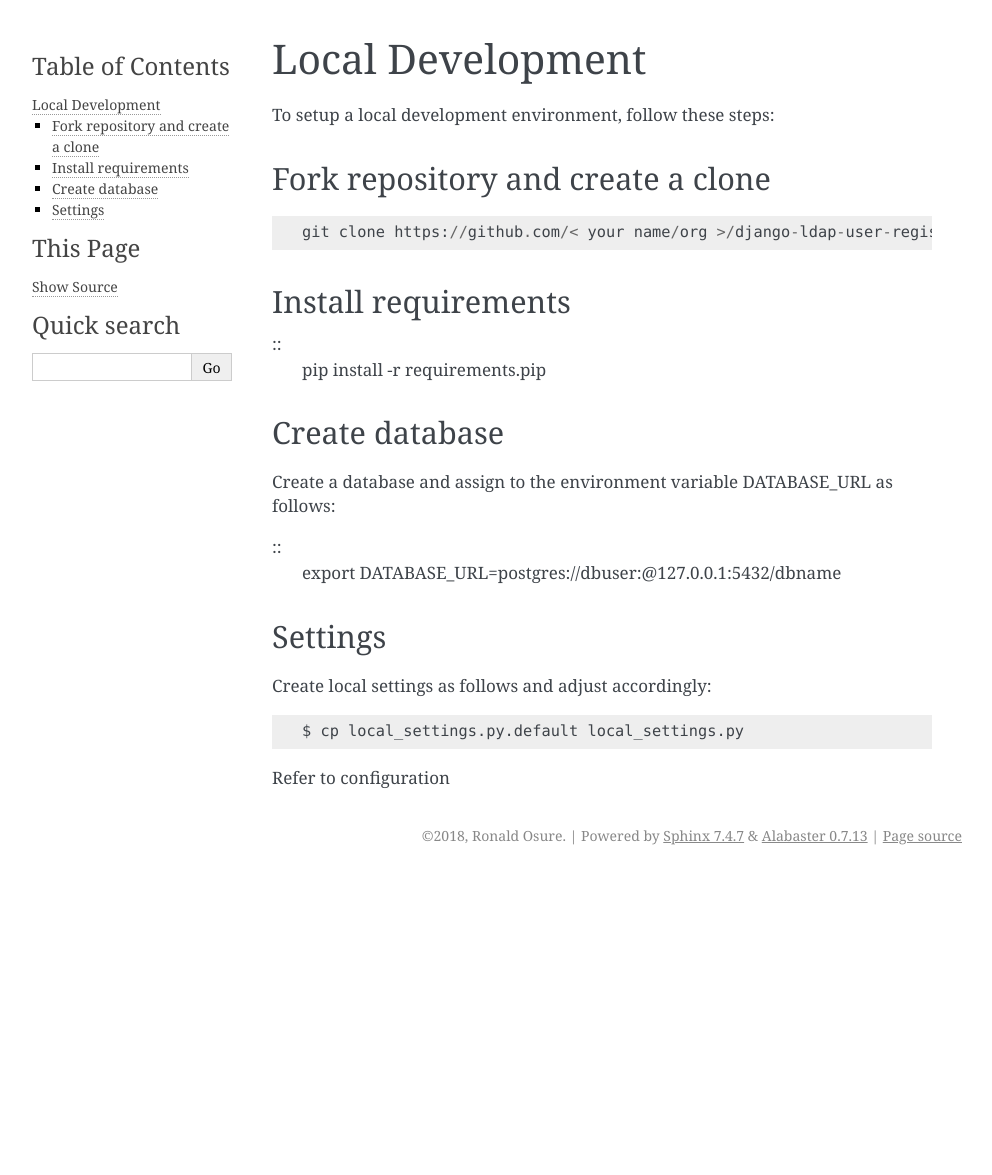
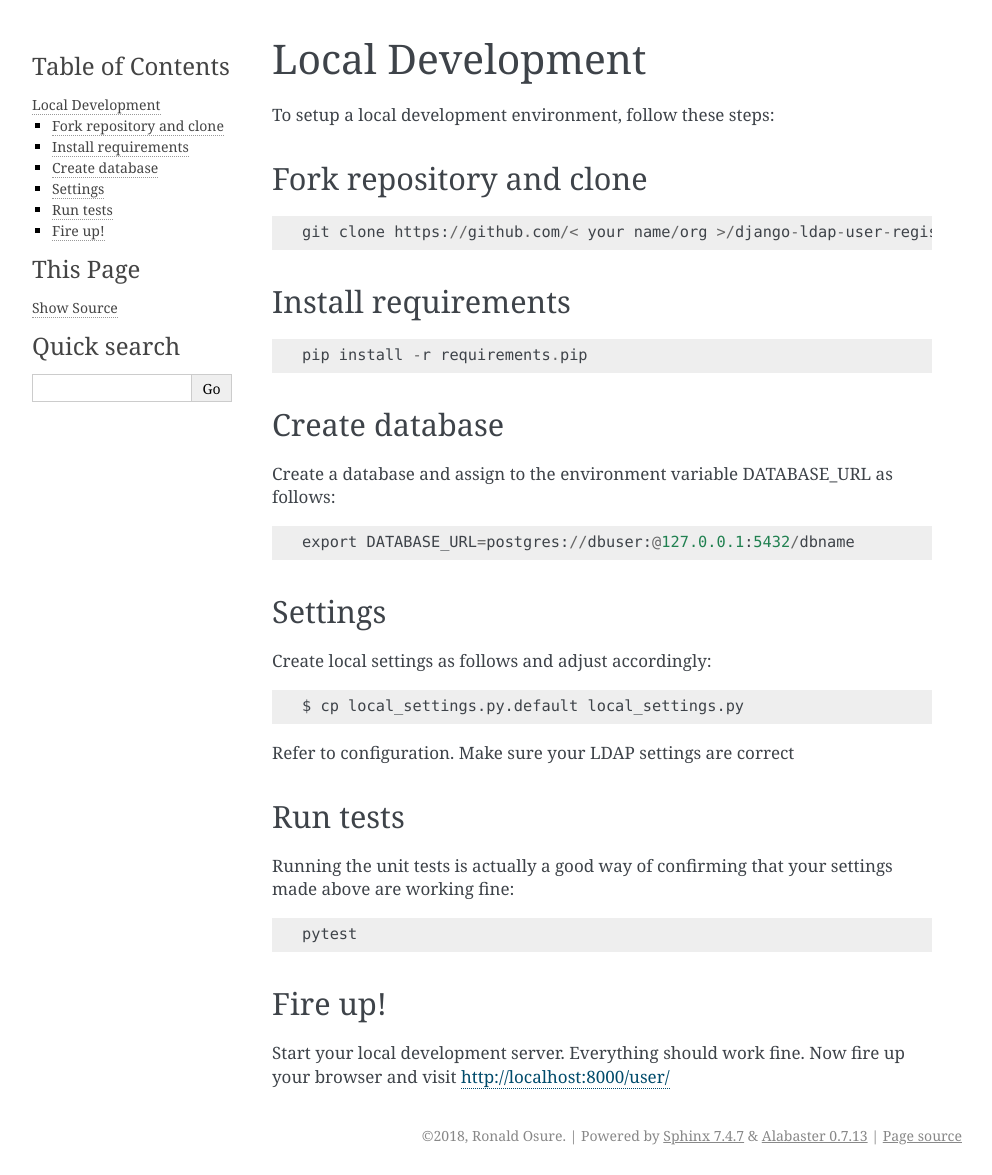
Before and after one commit to KENET-KE/django-ldap-user-registration, a Sphinx documentation site: the page built from docs/development.rst, in a window 1280 px wide. Shown: the whole page, without its empty margins (148-1140 px from the left). Built offline with Sphinx 7.4.7, drawn with Linux system fonts in a browser that asks for light colours; before the commit the page ends 900 px from its top, so only the background shows below that.

Commit message:
more updates to docs

```diff
--- a/docs/development.rst
+++ b/docs/development.rst
@@ -1,10 +1,9 @@
 Local Development
 =================
-
 To setup a local development environment, follow these steps:
 
-Fork repository and create a clone
-----------------
+Fork repository and clone
+-------------------------
 ::
 
   git clone https://github.com/< your name/org >/django-ldap-user-registration.git
@@ -12,22 +11,32 @@ Fork repository and create a clone
 Install requirements
 --------------------
 ::
+
   pip install -r requirements.pip
 
 Create database
 ---------------
 Create a database and assign to the environment variable DATABASE_URL as follows:
+::
 
-::
   export DATABASE_URL=postgres://dbuser:@127.0.0.1:5432/dbname
 
 Settings
 --------
-
 Create local settings as follows and adjust accordingly:
-
 ::
 
    $ cp local_settings.py.default local_settings.py
 
-Refer to configuration
+Refer to configuration. Make sure your LDAP settings are correct
+
+Run tests
+---------
+Running the unit tests is actually a good way of confirming that your settings made above are working fine::
+
+    pytest
+
+Fire up!
+--------
+Start your local development server. Everything should work fine.
+Now fire up your browser and visit http://localhost:8000/user/
```
Also changed, not shown: docs/installation.rst (+6 -3 lines).
